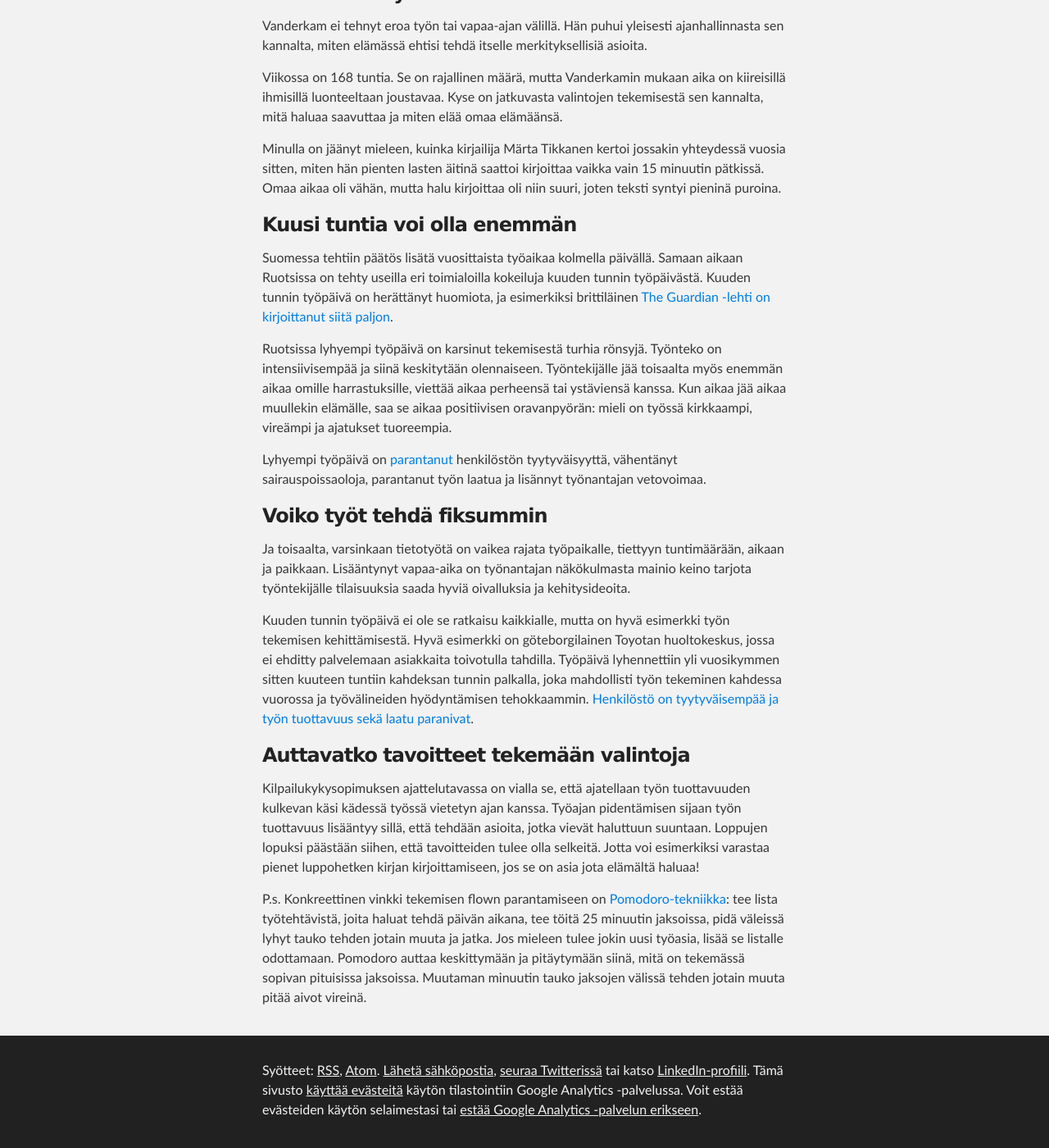
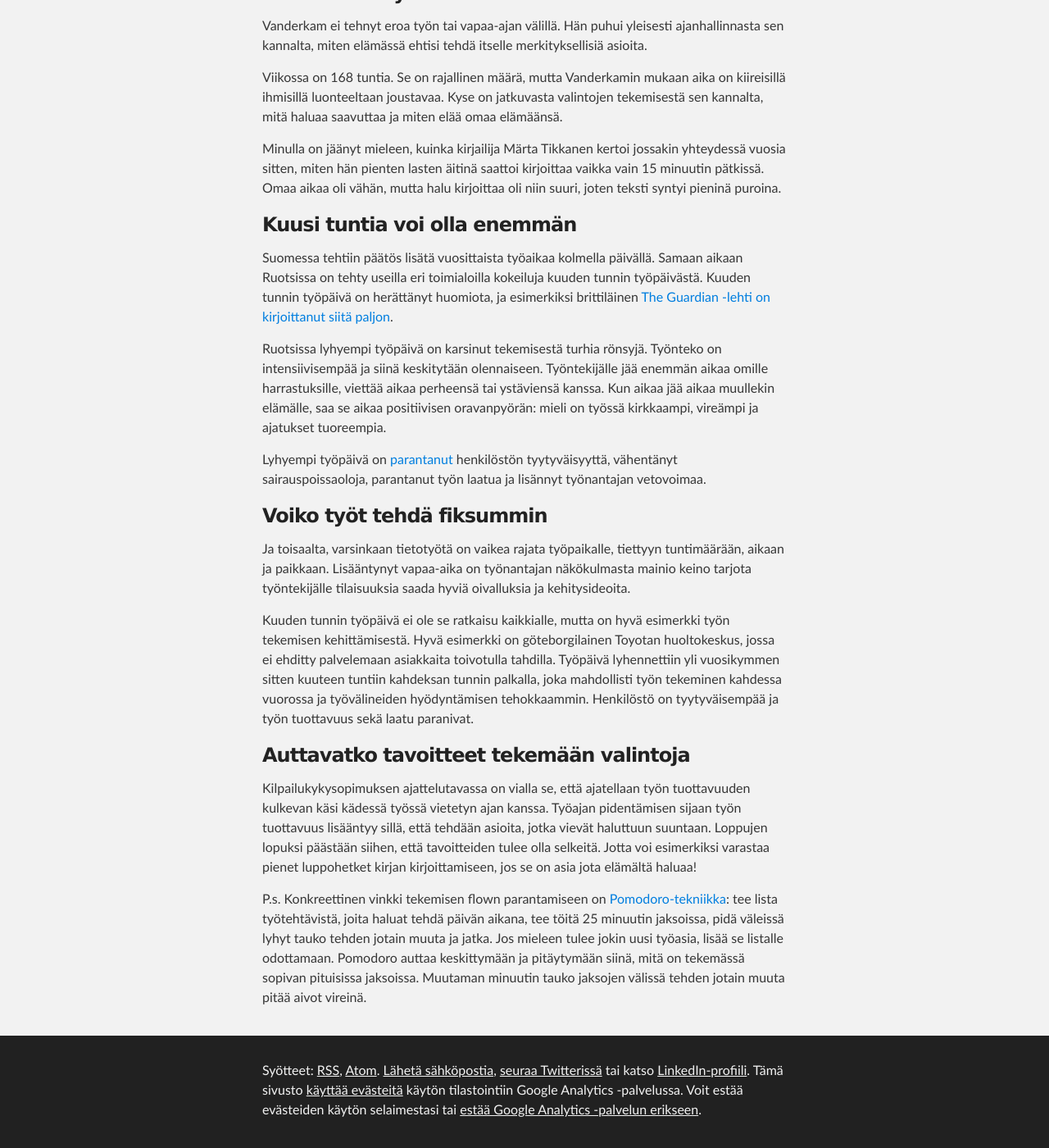
Before and after one commit to sannatiihonen/sannatiihonen.github.io, a Jekyll site: the page built from _posts/2017-03-22-kuusi-minuuttia-vai-kuusi-tuntia.md, in a window 1280 px wide and 1400 px high, scrolled down 1191 px. Shown: the whole window at 82% size. Built offline with Jekyll 4.4.1, drawn with Linux system fonts in a browser that asks for light colours; some of the changed text lies outside the part shown.

Commit message:
Minor edits

```diff
--- a/_posts/2017-03-22-kuusi-minuuttia-vai-kuusi-tuntia.md
+++ b/_posts/2017-03-22-kuusi-minuuttia-vai-kuusi-tuntia.md
@@ -2,7 +2,7 @@
 # Defines the layout for permalinked posts
 layout: default
 # Title which is used for social media, feeds, etc.
-title: Kuusi minuuttia vai kuusi tuntia - Hetkeen tarttumisesta ja oikeiden asioiden tekemisestä
+title: Kuusi minuuttia vai kuusi tuntia - hetkeen tarttumisesta ja oikeiden asioiden tekemisestä
 # Summary is a short (1 or 2 sentences) summary, for social media
 summary: Tuottavuus paranee kehittämällä työn tekemisen tapoja, ei pidentämällä työpaikalla vietettyä aikaa.
 # Tags to group posts, comma-separated (like this: tag1,tag2,tag3)
@@ -50,7 +50,7 @@
 
 Ruotsissa lyhyempi työpäivä on karsinut tekemisestä turhia
 rönsyjä. Työnteko on intensiivisempää ja siinä keskitytään
-olennaiseen. Työntekijälle jää toisaalta myös enemmän aikaa omille
+olennaiseen. Työntekijälle jää enemmän aikaa omille
 harrastuksille, viettää aikaa perheensä tai ystäviensä kanssa. Kun
 aikaa jää aikaa muullekin elämälle, saa se aikaa positiivisen
 oravanpyörän: mieli on työssä kirkkaampi, vireämpi ja ajatukset
@@ -74,9 +74,8 @@
 asiakkaita toivotulla tahdilla. Työpäivä lyhennettiin yli vuosikymmen
 sitten kuuteen tuntiin kahdeksan tunnin palkalla, joka mahdollisti
 työn tekeminen kahdessa vuorossa ja työvälineiden hyödyntämisen
-tehokkaammin. [Henkilöstö on tyytyväisempää ja työn tuottavuus sekä
-laatu
-paranivat](https://www.theguardian.com/world/2015/sep/17/efficiency-up-turnover-down-sweden-experiments-with-six-hour-working-day).
+tehokkaammin. Henkilöstö on tyytyväisempää ja työn tuottavuus sekä
+laatu paranivat.
 
 ### Auttavatko tavoitteet tekemään valintoja
 
@@ -85,7 +84,7 @@
 kanssa. Työajan pidentämisen sijaan työn tuottavuus lisääntyy sillä,
 että tehdään asioita, jotka vievät haluttuun suuntaan. Loppujen
 lopuksi päästään siihen, että tavoitteiden tulee olla selkeitä. Jotta
-voi esimerkiksi varastaa pienet luppohetken kirjan kirjoittamiseen,
+voi esimerkiksi varastaa pienet luppohetket kirjan kirjoittamiseen,
 jos se on asia jota elämältä haluaa!
 
 P.s. Konkreettinen vinkki tekemisen flown parantamiseen on
```
